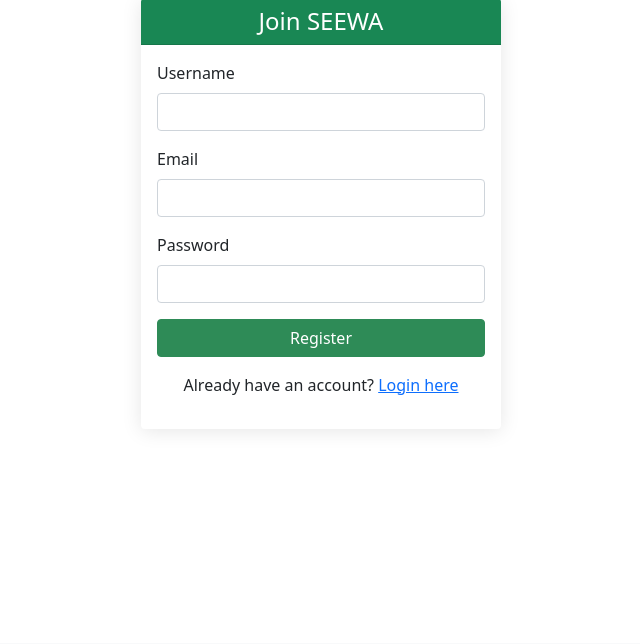
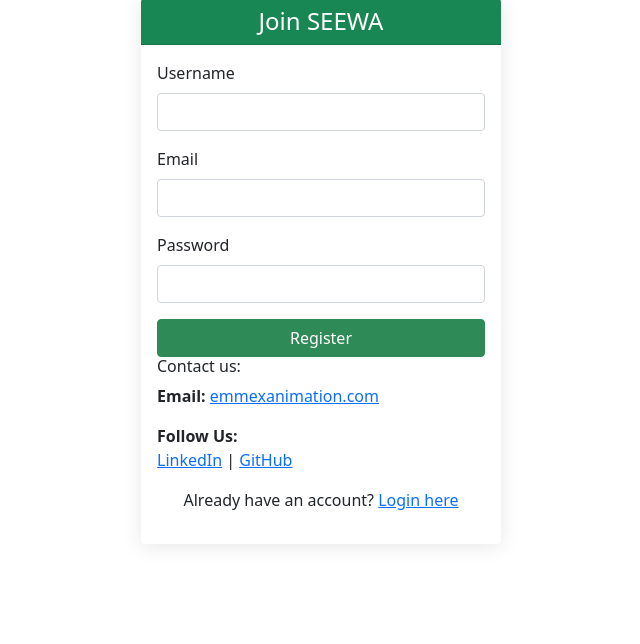
Before and after one commit to emmex43/seewa-solar-platform, a Flask app: page /register in a window 1280 px wide. Shown: the part 157-801 px from the top of the page, without its empty margins (319-959 px from the left). Before the commit the page ends 552 px from the top, so only its background shows below. Run offline with Flask 3, Linux system fonts and the light colour scheme.

Commit message:
modify files

```diff
--- a/backend/app.py
+++ b/backend/app.py
@@ -140,8 +140,8 @@
 }
 
 # Enhanced Nigeria-specific data
-NIGERIA_ELECTRICITY_COST = 0.15      # USD/kWh (average)
-NIGERIA_ELECTRICITY_COST_NAIRA = 225  # ₦/kWh (approx 1500 ₦/$)
+NIGERIA_ELECTRICITY_COST = 0.1445     # USD/kWh (average)
+NIGERIA_ELECTRICITY_COST_NAIRA = 209.5  # ₦/kWh (approx 1450.07 ₦/$)
 NIGERIA_EMISSION_FACTOR = 0.61       # kg CO2/kWh (Nigeria grid)
 # kWh/year (more accurate Nigerian average)
 AVERAGE_HOME_CONSUMPTION = 2400
@@ -267,7 +267,7 @@
 
         return total_loss
 
-    # ... rest of your SolarEstimator methods remain the same ...
+    # Solar Estimation Calculations
 
     def calculate_tilt_factor(self, tilt_angle, optimal_tilt=15):
         """Calculate performance factor based on tilt angle"""
@@ -363,7 +363,7 @@
         }
 
 
-# Initialize the enhanced solar estimator
+# Initialize the solar estimator
 solar_estimator = SolarEstimator()
 
 
@@ -592,6 +592,7 @@
     except Exception as e:
         logger.error(f"Solar estimation error: {e}")
         return jsonify({'success': False, 'error': str(e)}), 400
+
 # ANALYTICS API ENDPOINTS
 
 
@@ -643,9 +644,9 @@
         {'name': 'Maiduguri', 'lat': 11.8333, 'lng': 13.1500}
     ]
     return jsonify(cities)
-# ======== STEP 5: ADD THESE NEW ENDPOINTS HERE ========
 
 
+#   Advanced Solar Estimation
 @app.route("/api/advanced-solar", methods=["POST"])
 @login_required
 def advanced_solar_analysis():
--- a/frontend/templates/calculator.html
+++ b/frontend/templates/calculator.html
@@ -366,7 +366,7 @@
                             <small>Homes Powered</small>
                         </div>
                     </div>
-                    <div class="col-md-3">
+                     <div class="col-md-3">
                         <div class="text-center p-3 border rounded">
                             <h4 class="text-success">${benefits.equivalent_trees || 0}</h4>
                             <small>Equivalent Trees</small>
--- a/frontend/templates/index.html
+++ b/frontend/templates/index.html
@@ -202,7 +202,7 @@
                     <p>Nigeria Solar Irradiance</p>
                 </div>
                 <div class="col-md-3 mb-4">
-                    <h3 class="text-success">₦225/kWh</h3>
+                    <h3 class="text-success">₦209.5/kWh</h3>
                     <p>Grid Electricity Cost</p>
                 </div>
                 <div class="col-md-3 mb-4">
--- a/frontend/templates/register.html
+++ b/frontend/templates/register.html
@@ -1,5 +1,6 @@
 <!DOCTYPE html>
 <html lang="en">
+
 <head>
     <meta charset="UTF-8">
     <meta name="viewport" content="width=device-width, initial-scale=1.0">
@@ -10,21 +11,25 @@
             font-weight: bold;
             color: #2E8B57 !important;
         }
+
         .register-container {
             max-width: 400px;
             margin: 80px auto;
             padding: 20px;
         }
+
         .card {
             border: none;
-            box-shadow: 0 2px 20px rgba(0,0,0,0.1);
+            box-shadow: 0 2px 20px rgba(0, 0, 0, 0.1);
         }
+
         .btn-primary {
             background-color: #2E8B57;
             border-color: #2E8B57;
         }
     </style>
 </head>
+
 <body>
     <!-- Navigation -->
     <nav class="navbar navbar-expand-lg navbar-light bg-light">
@@ -45,11 +50,11 @@
                 </div>
                 <div class="card-body">
                     {% with messages = get_flashed_messages() %}
-                        {% if messages %}
-                            {% for message in messages %}
-                                <div class="alert alert-danger">{{ message }}</div>
-                            {% endfor %}
-                        {% endif %}
+                    {% if messages %}
+                    {% for message in messages %}
+                    <div class="alert alert-danger">{{ message }}</div>
+                    {% endfor %}
+                    {% endif %}
                     {% endwith %}
 
                     <form method="POST" action="/register">
@@ -68,6 +73,16 @@
                         <button type="submit" class="btn btn-primary w-100">Register</button>
                     </form>
 
+                    <h6 id="contact-heading">Contact us:</h6>
+                    <p><strong>Email:</strong> <a href="mailto:emmexanimation.com">emmexanimation.com</a></p>
+
+                    <p><strong>Follow Us:</strong><br>
+                        <a href="https://www.linkedin.com/in/emmanuel-akhabue-3542b5315/"
+                            aria-label="Follow us on LinkedIn">LinkedIn</a>
+                        |
+                        <a href="https://github.com/emmex43" aria-label="Check our GitHub">GitHub</a>
+                    </p>
+
                     <div class="text-center mt-3">
                         <p>Already have an account? <a href="/login">Login here</a></p>
                     </div>
@@ -78,4 +93,5 @@
 
     <script src="https://cdn.jsdelivr.net/npm/bootstrap@5.1.3/dist/js/bootstrap.bundle.min.js"></script>
 </body>
+
 </html>
```
Also changed, not shown: frontend/templates/analytics.html (+9 -3 lines), frontend/templates/login.html (+14 -6 lines).
